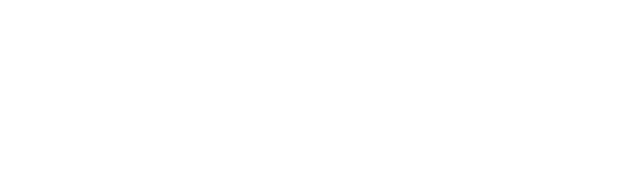
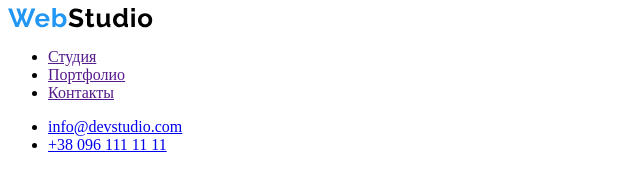
Before and after one commit to Vyacheslav198/goit-markup-hw-01, a plain HTML site: page index.html in a window 1280 px wide. Shown: the whole page, without its empty margins (0-640 px from the left). Drawn offline with Linux system fonts and the light colour scheme.

Commit message:
Created Navigation
Навигация

```diff
--- a/index.html
+++ b/index.html
@@ -7,6 +7,22 @@
     <title>Document</title>
 </head>
 <body>
+    <header>
+        <a href="/index.html">
+                <img src="./images/WebStudio.svg" alt="WebStudio"/>
+        </a>
+        <nav>
+            <ul>
+                <li><a href="">Студия</a></li>
+                <li><a href="">Портфолио</a></li>
+                <li><a href="">Контакты</a></li>
+            </ul>
+        <nav>
+    <ul>
+        <li><a href="mailto:info@devstudio.com">info@devstudio.com</a></li>
+        <li><a href="tel:+38 096 111 11 11">+38 096 111 11 11</a></li>
+    </ul>
+</header>
 
 </body>
 </html>
```
Also changed, not shown: images/WebStudio.svg (added).
